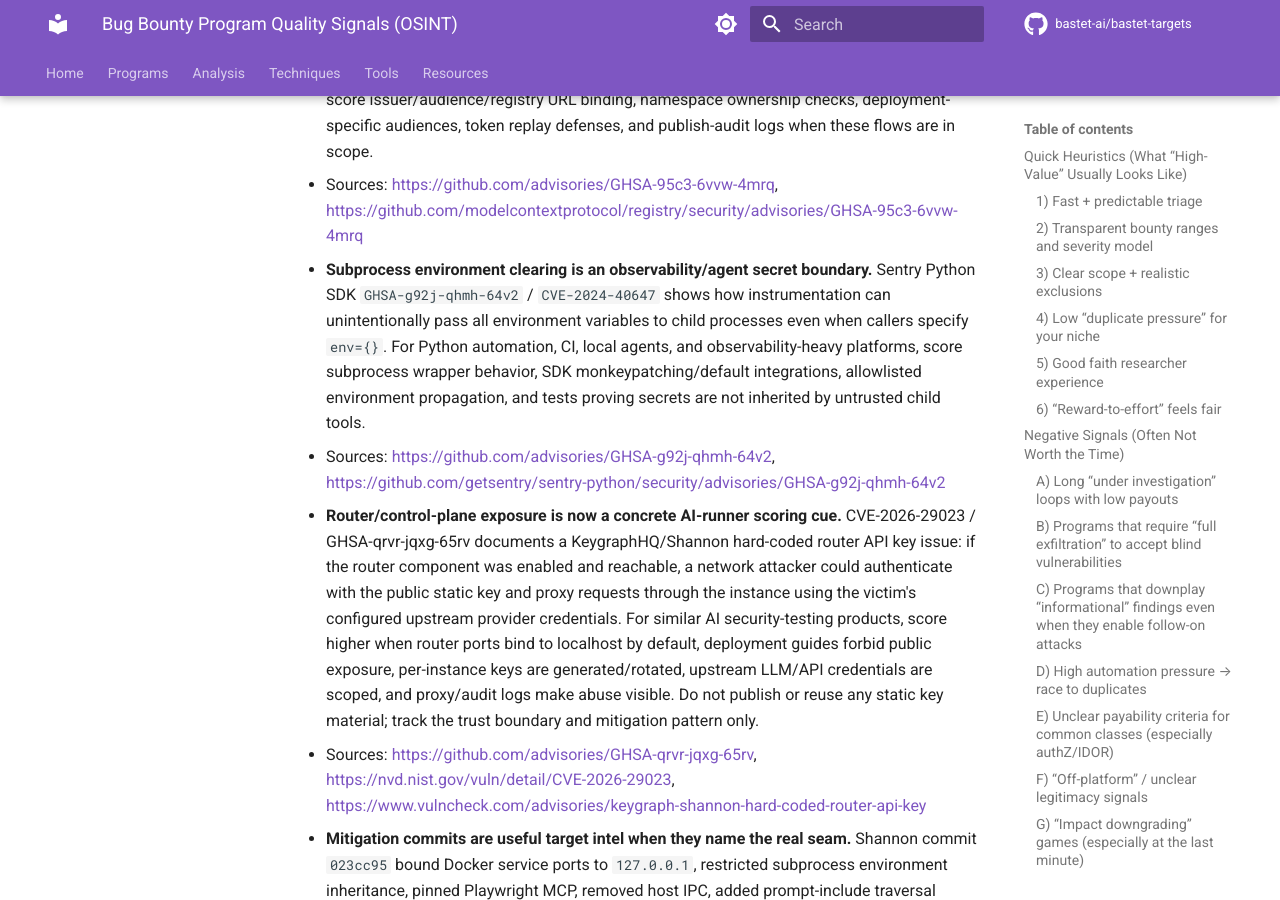
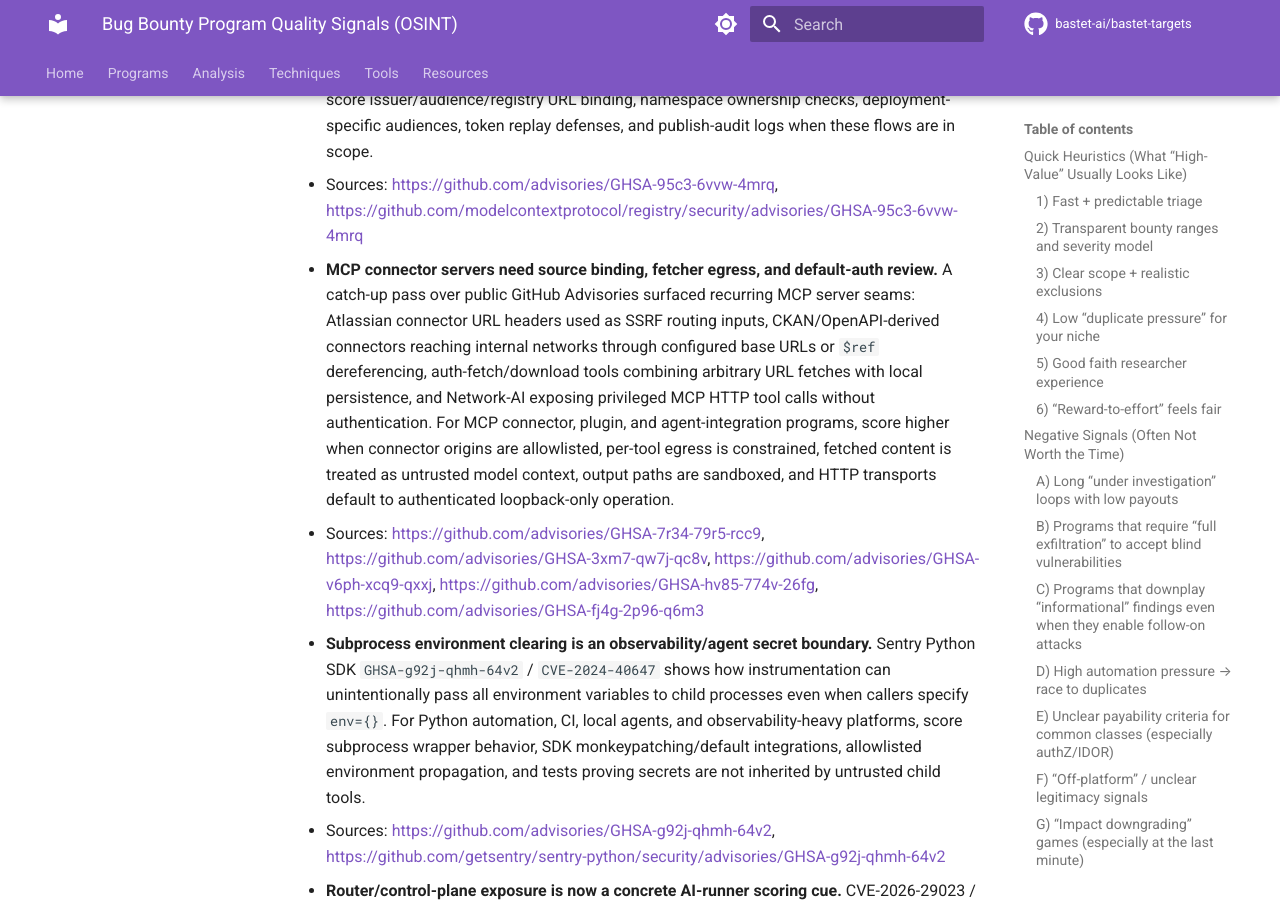
Before and after one commit to bastet-ai/bastet-targets, an MkDocs documentation site: the page built from docs/programs/program-quality-signals.md, in a window 1280 px wide and 900 px high, scrolled down 4706 px. Built offline with MkDocs 1.6.1 and Material for MkDocs 9.7.7, drawn with Linux system fonts in a browser that asks for light colours; comment, search, counter and statistics services are not loaded.

Commit message:
Add MCP connector target signals

```diff
--- a/docs/programs/program-quality-signals.md
+++ b/docs/programs/program-quality-signals.md
@@ -125,6 +125,8 @@
   - Sources: https://github.com/advisories/GHSA-85g2-pmrx-r49q, https://github.com/fission/fission/security/advisories/GHSA-85g2-pmrx-r49q
 - **Publisher OIDC audiences must bind to the specific registry/control plane.** MCP Registry `GHSA-95c3-6vvw-4mrq` / `CVE-2026-44428` documents GitHub Actions OIDC tokens replayable across registry deployments because the audience was shared instead of instance-bound. For MCP, package-registry, plugin-marketplace, and CI-publisher programs, score issuer/audience/registry URL binding, namespace ownership checks, deployment-specific audiences, token replay defenses, and publish-audit logs when these flows are in scope.
   - Sources: https://github.com/advisories/GHSA-95c3-6vvw-4mrq, https://github.com/modelcontextprotocol/registry/security/advisories/GHSA-95c3-6vvw-4mrq
+- **MCP connector servers need source binding, fetcher egress, and default-auth review.** A catch-up pass over public GitHub Advisories surfaced recurring MCP server seams: Atlassian connector URL headers used as SSRF routing inputs, CKAN/OpenAPI-derived connectors reaching internal networks through configured base URLs or `$ref` dereferencing, auth-fetch/download tools combining arbitrary URL fetches with local persistence, and Network-AI exposing privileged MCP HTTP tool calls without authentication. For MCP connector, plugin, and agent-integration programs, score higher when connector origins are allowlisted, per-tool egress is constrained, fetched content is treated as untrusted model context, output paths are sandboxed, and HTTP transports default to authenticated loopback-only operation.
+  - Sources: https://github.com/advisories/GHSA-7r34-79r5-rcc9, https://github.com/advisories/GHSA-3xm7-qw7j-qc8v, https://github.com/advisories/GHSA-v6ph-xcq9-qxxj, https://github.com/advisories/GHSA-hv85-774v-26fg, https://github.com/advisories/GHSA-fj4g-2p96-q6m3
 - **Subprocess environment clearing is an observability/agent secret boundary.** Sentry Python SDK `GHSA-g92j-qhmh-64v2` / `CVE-2024-40647` shows how instrumentation can unintentionally pass all environment variables to child processes even when callers specify `env={}`. For Python automation, CI, local agents, and observability-heavy platforms, score subprocess wrapper behavior, SDK monkeypatching/default integrations, allowlisted environment propagation, and tests proving secrets are not inherited by untrusted child tools.
   - Sources: https://github.com/advisories/GHSA-g92j-qhmh-64v2, https://github.com/getsentry/sentry-python/security/advisories/GHSA-g92j-qhmh-64v2
 - **Router/control-plane exposure is now a concrete AI-runner scoring cue.** CVE-2026-29023 / GHSA-qrvr-jqxg-65rv documents a KeygraphHQ/Shannon hard-coded router API key issue: if the router component was enabled and reachable, a network attacker could authenticate with the public static key and proxy requests through the instance using the victim's configured upstream provider credentials. For similar AI security-testing products, score higher when router ports bind to localhost by default, deployment guides forbid public exposure, per-instance keys are generated/rotated, upstream LLM/API credentials are scoped, and proxy/audit logs make abuse visible. Do not publish or reuse any static key material; track the trust boundary and mitigation pattern only.
```
Also changed, not shown: docs/program-quality-signals.md (+1 -0 lines), docs/programs/high-value.md (+1 -0 lines), docs/resources/program-quality-signals.md (+1 -0 lines).
